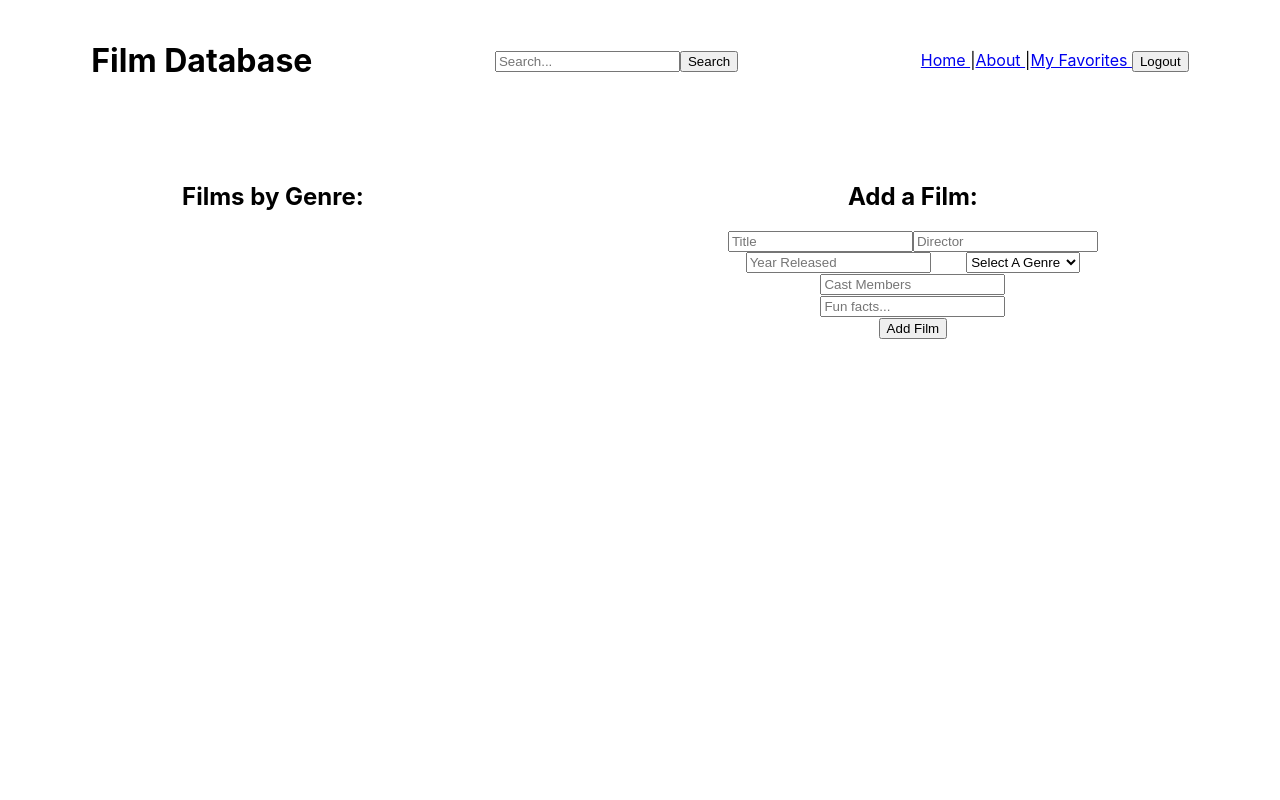
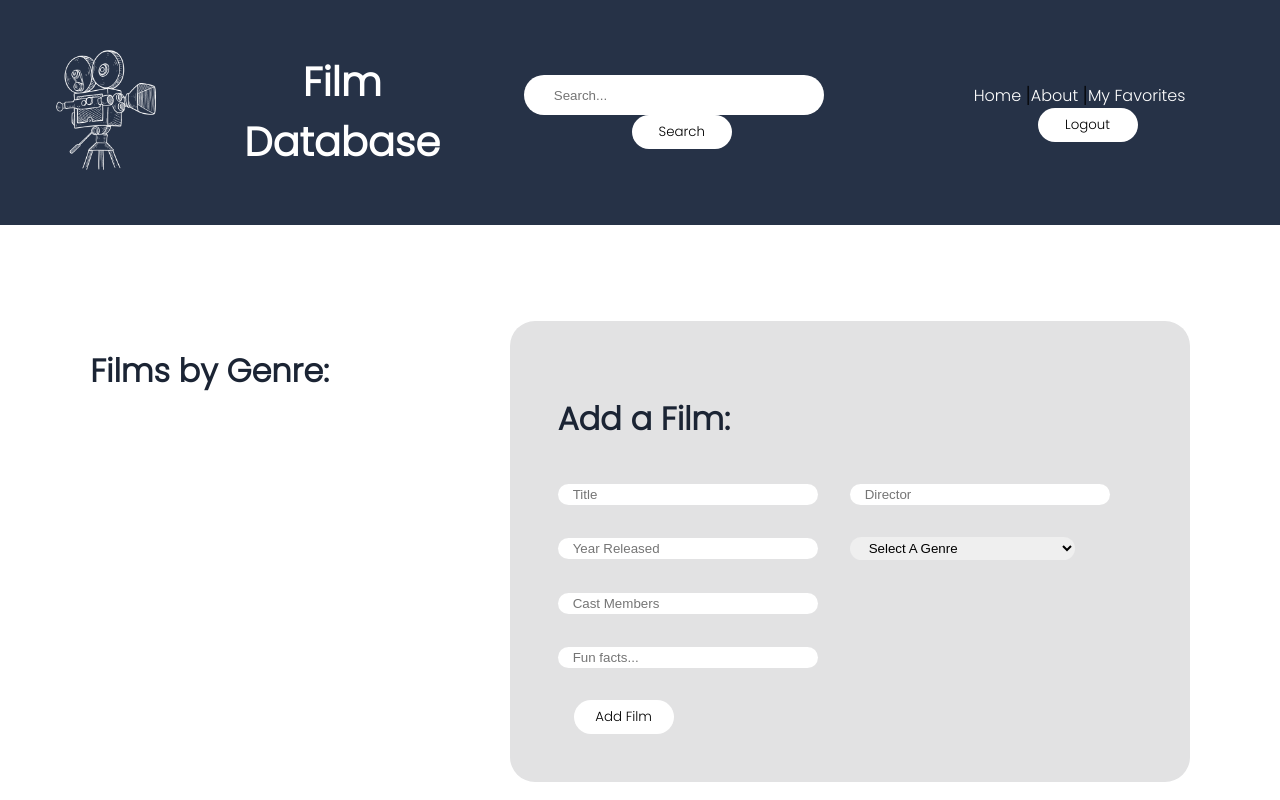
Before and after one commit to Project13-CodingDojo/FilmDB, a React (Create React App) app in the folder client/: page / in a window 1280 px wide. Built offline with nearby package versions, Linux system fonts and the light colour scheme; the HTML template or start-up script is replaced by a standard one.

Commit message:
styled navbar and film form

```diff
--- a/client/src/App.css
+++ b/client/src/App.css
@@ -1,16 +1,7 @@
+@import url('https://fonts.googleapis.com/css2?family=Poppins:wght@300&display=swap');
+
 .App {
   text-align: center;
-}
-
-.App-logo {
-  height: 40vmin;
-  pointer-events: none;
-}
-
-@media (prefers-reduced-motion: no-preference) {
-  .App-logo {
-    animation: App-logo-spin infinite 20s linear;
-  }
 }
 
 .App-header {
@@ -28,30 +19,106 @@
   color: #61dafb;
 }
 
-@keyframes App-logo-spin {
-  from {
-    transform: rotate(0deg);
-  }
-  to {
-    transform: rotate(360deg);
-  }
-}
 .nav{
   display: flex;
-  justify-content: space-around;
-  margin-top: 20px;
   align-items: center;
+  background-color: rgb(38, 50, 71);
+  margin: 0 auto;
+  padding: 2%;
+}
+
+.nav-item{
+  margin-right: 1rem;
+}
+
+.last-nav-item{
+  margin-right: auto;
+}
+
+.heading-wrap{
+  display: flex;
+  align-items: center;
+}
+
+.header-primary{
+  color: white;
+  font-family: 'Poppins', sans-serif;
+  font-size: 2.5rem;
+  margin-left: 1.5rem;
+}
+
+.header-secondary{
+  color: rgb(27, 36, 52);
+  font-family: 'Poppins', sans-serif;
+  font-size: 2rem;
+  margin-bottom: 2.5rem;
+
+}
+
+.logo{
+  width: 10rem;
+  height: 10rem;
+}
+
+
+
+.search-input{
+  border-radius: 20px;
+  height: 40px;
+  width: 300px;
+  border: none;
+  padding: 2px 23px 2px 30px;
+}
+
+.button{
+  margin-left: 1rem;
+  border-radius: 25px;
+  width: 100px;
+  padding: 7px;
+  background-color: rgb(255, 255, 255);
+  font-family: 'Poppins', sans-serif;
+  border: none;
+  cursor: pointer;
+
+}
+
+.links{
+  margin-left: 2rem;
 }
 
 .main{
   display: flex;
   justify-content: space-around;
-  margin-top: 60px;
+  margin-top: 6rem;
+}
 
+.film-form{
+  display: flex;
+  flex-direction: column;
+  align-items: flex-start;
+  justify-content: space-around;
+  background-color: rgb(226, 226, 227);
+  padding: 3rem;
+  border-radius: 25px;
+}
+
+.form-item{
+  margin-bottom: 2rem;
+}
+
+.form-input{
+  margin-right: 2rem;
+  border-radius: 25px;
+  border: none;
+  width: 225px;
+  padding: 3px 20px 3px 15px;
 
 }
 
-.main1, .main2{
-  display: flex;
-  justify-content: space-around;
+
+.m-3{
+  text-decoration: none;
+  color: white;
+  font-family: 'Poppins', sans-serif;
+
 }
--- a/client/src/components/AddFilm.js
+++ b/client/src/components/AddFilm.js
@@ -22,18 +22,22 @@ return (
 
     <div class="main">
 
-        <div>
-            <h2>Films by Genre:</h2>
+        <div className='film-categories'>
+            <h2 className='header-secondary'>Films by Genre:</h2>
         </div>
-        <div>
-            <h2>Add a Film:</h2>
-            <div class="main1">
-                <input type="text" value={title} onChange={(e)=>setTitle(e.target.value)} placeholder="Title"/>
-                <input type="text"  value={director} onChange={(e)=>setDirector(e.target.value)} placeholder="Director"/>
+
+
+
+
+        <div className='film-form'>
+            <h2 className='header-secondary'>Add a Film:</h2>
+            <div class="form-item">
+                <input className='form-input' type="text" value={title} onChange={(e)=>setTitle(e.target.value)} placeholder="Title"/>
+                <input className='form-input'type="text"  value={director} onChange={(e)=>setDirector(e.target.value)} placeholder="Director"/>
             </div>
-            <div class="main2">
-                <input type="number"  value={yearReleased} onChange={(e)=>setYearReleased(e.target.value)} placeholder="Year Released"/>
-                <select  value={genre} onChange={(e)=>setGenre(e.target.value)} >
+            <div class="form-item">
+                <input className='form-input' type="number"  value={yearReleased} onChange={(e)=>setYearReleased(e.target.value)} placeholder="Year Released"/>
+                <select  className='form-input' value={genre} onChange={(e)=>setGenre(e.target.value)} >
                     <option>Select A Genre</option>
                     <option value="Comedy">Comedy</option>
                     <option value="Drama">Drama</option>
@@ -54,17 +58,16 @@ return (
                 </select>
             </div>
 
-            <div class="main3">
-                <input type="text" value={cast} onChange={(e)=>setCast(e.target.value)} placeholder="Cast Members"/>
+            <div class="form-item">
+                <input className='form-input' type="text" value={cast} onChange={(e)=>setCast(e.target.value)} placeholder="Cast Members"/>
             </div>
 
-            <div class="main4">
-                <input type="text" value={factoids} onChange={(e)=>setFactoids(e.target.value)} placeholder="Fun facts..."/>
+            <div class="form-item">
+                <input className='form-input' type="text" value={factoids} onChange={(e)=>setFactoids(e.target.value)} placeholder="Fun facts..."/>
             </div>
 
-            <div class="button">
-            <button type='submit' className='btn btn-info mt-3'>Add Film</button>
-
+            <div>
+            <button type='submit' className='button'>Add Film</button>
             </div>
 
 
--- a/client/src/components/NavBar.js
+++ b/client/src/components/NavBar.js
@@ -1,29 +1,36 @@
 import axios from 'axios'
 import React from 'react'
 import {NavLink, useNavigate} from 'react-router-dom'
+import filmlogo from '../images/filmlogo.png'
 
 const NavBar = () => {
 return (
     <div class="nav">
-        <div>
-            <h1>Film Database</h1>
+
+        <div className='heading-wrap last-nav-item'>
+            <div className='logo-box'>
+                <img src={filmlogo} alt="logo" className="logo"></img>
+            </div>
+            <div>
+                <h1 className='header-primary'>Film Database</h1>
+            </div>
         </div>
 
-        <div>
-            <form id="form">
-                <input type="search" id="query" name="q" placeholder="Search..."/>
-                <button>Search</button>
+        <div className='nav-item'>
+            <form className='search-bar' id="form">
+                <input className='search-input' type="search" id="query" name="q" placeholder="Search..."/>
+                <button className='button'>Search</button>
             </form>
         </div>
 
 
-        <div>
+        <div className='links nav-item'>
         <NavLink to="/" className="m-3">Home </NavLink>|
         <NavLink to="/" className="m-3">About </NavLink>|
         <NavLink to="/" className="m-3">My Favorites </NavLink>
-        <button >Logout</button>
+        <button className='button'>Logout</button>
+        </div>
 
-        </div>
     </div>
 )
 }
```
Also changed, not shown: client/src/images/filmlogo.png (added).
